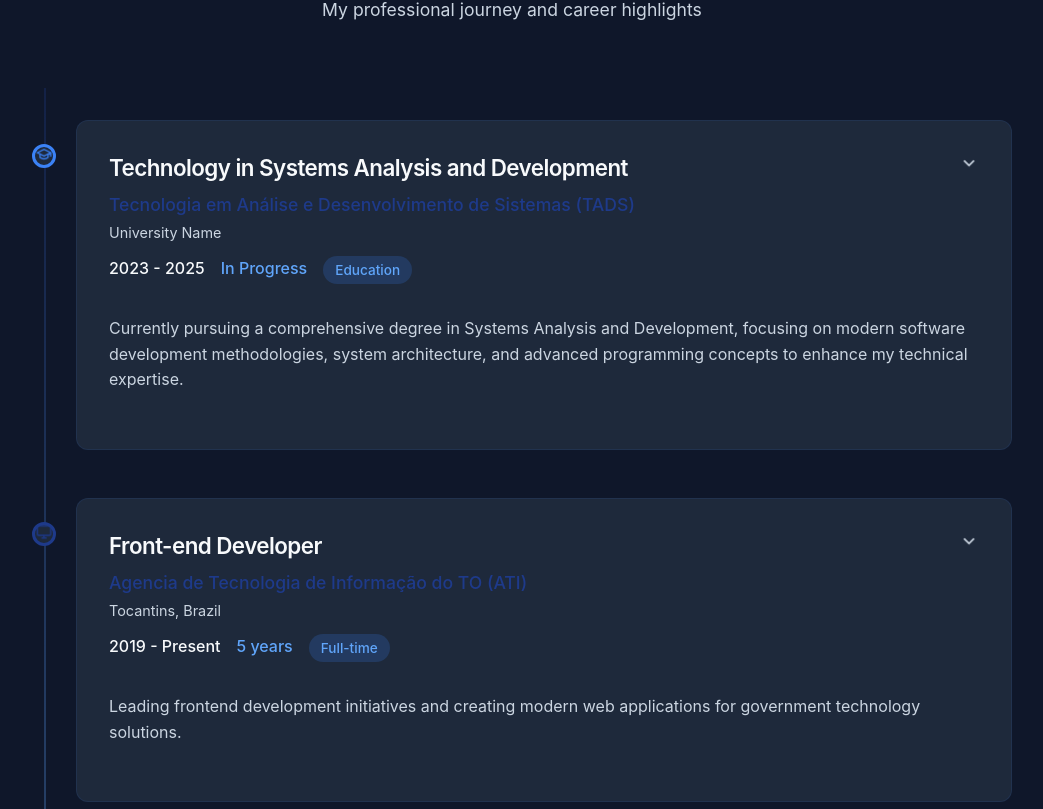
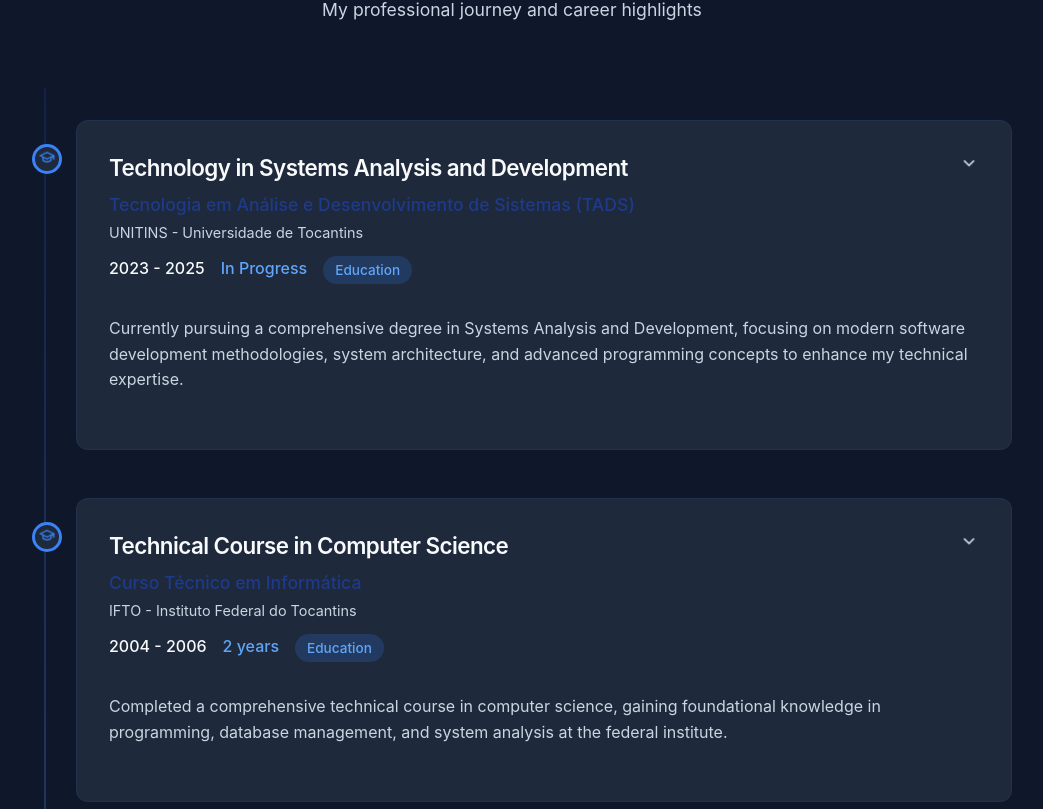
Before and after one commit to C-junior/cj-portfolio-dev, a Vue app: page / in a window 1280 px wide. Shown: the part 5151-5960 px from the top of the page, without its empty margins (128-1171 px from the left). Built offline with nearby package versions, Linux system fonts and the light colour scheme.

Commit message:
ifto add

```diff
--- a/src/components/sections/Experience.vue
+++ b/src/components/sections/Experience.vue
@@ -16,10 +16,10 @@
         <div class="timeline-container">
           <div class="timeline-line"></div>
 
-          <!-- Education Timeline Item -->
+          <!-- Current Education Timeline Item -->
           <div
             class="timeline-item education-item"
-            :class="{ 'expanded': expandedItems.includes('education') }"
+            :class="{ 'expanded': expandedItems.includes('education-current') }"
             :style="{ animationDelay: '0ms' }"
           >
             <!-- Timeline Node -->
@@ -34,7 +34,7 @@
 
             <!-- Education Card -->
             <div class="experience-card education-card">
-              <div class="card-header" @click="toggleExpanded('education')">
+              <div class="card-header" @click="toggleExpanded('education-current')">
                 <div class="position-info">
                   <h3 class="position-title">{{ userProfile.education.current.degree }}</h3>
                   <div class="company-info">
@@ -56,7 +56,7 @@
                     fill="none"
                     stroke="currentColor"
                     stroke-width="2"
-                    :class="{ 'rotated': expandedItems.includes('education') }"
+                    :class="{ 'rotated': expandedItems.includes('education-current') }"
                   >
                     <polyline points="6,9 12,15 18,9"></polyline>
                   </svg>
@@ -134,6 +134,134 @@
                           </svg>
                         </div>
                         Apply theoretical knowledge to real-world development challenges
+                      </li>
+                    </ul>
+                  </div>
+                </div>
+              </div>
+            </div>
+          </div>
+
+          <!-- Past Education Timeline Items -->
+          <div
+            v-for="(education, index) in userProfile.education.past"
+            :key="'education-' + index"
+            class="timeline-item education-item"
+            :class="{ 'expanded': expandedItems.includes('education-past-' + index) }"
+            :style="{ animationDelay: `${(index + 1) * 100}ms` }"
+          >
+            <!-- Timeline Node -->
+            <div class="timeline-node education-node">
+              <div class="node-inner">
+                <svg width="16" height="16" viewBox="0 0 24 24" fill="none" stroke="currentColor" stroke-width="2">
+                  <path d="M22 10v6M2 10l10-5 10 5-10 5z"/>
+                  <path d="M6 12v5c3 3 9 3 12 0v-5"/>
+                </svg>
+              </div>
+            </div>
+
+            <!-- Education Card -->
+            <div class="experience-card education-card">
+              <div class="card-header" @click="toggleExpanded('education-past-' + index)">
+                <div class="position-info">
+                  <h3 class="position-title">{{ education.degree }}</h3>
+                  <div class="company-info">
+                    <span class="company-name">{{ education.degreePortuguese }}</span>
+                    <span class="location">{{ education.institution }}</span>
+                  </div>
+                  <div class="period-info">
+                    <span class="period">{{ education.startYear }} - {{ education.endYear }}</span>
+                    <span class="duration">{{ education.duration }}</span>
+                    <span class="type education-type">Education</span>
+                  </div>
+                </div>
+
+                <div class="expand-button">
+                  <svg
+                    width="20"
+                    height="20"
+                    viewBox="0 0 24 24"
+                    fill="none"
+                    stroke="currentColor"
+                    stroke-width="2"
+                    :class="{ 'rotated': expandedItems.includes('education-past-' + index) }"
+                  >
+                    <polyline points="6,9 12,15 18,9"></polyline>
+                  </svg>
+                </div>
+              </div>
+
+              <div class="card-content">
+                <p class="position-description">
+                  Completed a comprehensive technical course in computer science,
+                  gaining foundational knowledge in programming, database management,
+                  and system analysis at the federal institute.
+                </p>
+
+                <!-- Expandable Details -->
+                <div class="expandable-content">
+                  <!-- Curriculum Focus -->
+                  <div class="detail-section">
+                    <h4 class="detail-title">Curriculum Focus</h4>
+                    <ul class="responsibility-list">
+                      <li class="responsibility-item" style="animation-delay: 0ms;">
+                        Programming fundamentals and algorithms
+                      </li>
+                      <li class="responsibility-item" style="animation-delay: 100ms;">
+                        Database design and management
+                      </li>
+                      <li class="responsibility-item" style="animation-delay: 200ms;">
+                        System analysis and development basics
+                      </li>
+                      <li class="responsibility-item" style="animation-delay: 300ms;">
+                        Network and security concepts
+                      </li>
+                      <li class="responsibility-item" style="animation-delay: 400ms;">
+                        Project development and teamwork
+                      </li>
+                    </ul>
+                  </div>
+
+                  <!-- Skills Acquired -->
+                  <div class="detail-section">
+                    <h4 class="detail-title">Skills Acquired</h4>
+                    <div class="tech-tags">
+                      <span class="tech-tag" style="animation-delay: 0ms;">Programming</span>
+                      <span class="tech-tag" style="animation-delay: 50ms;">Database Management</span>
+                      <span class="tech-tag" style="animation-delay: 100ms;">System Analysis</span>
+                      <span class="tech-tag" style="animation-delay: 150ms;">Project Management</span>
+                      <span class="tech-tag" style="animation-delay: 200ms;">Teamwork</span>
+                      <span class="tech-tag" style="animation-delay: 250ms;">Problem Solving</span>
+                    </div>
+                  </div>
+
+                  <!-- Academic Achievements -->
+                  <div class="detail-section">
+                    <h4 class="detail-title">Academic Achievements</h4>
+                    <ul class="achievement-list">
+                      <li class="achievement-item" style="animation-delay: 0ms;">
+                        <div class="achievement-icon">
+                          <svg width="16" height="16" viewBox="0 0 24 24" fill="none" stroke="currentColor" stroke-width="2">
+                            <path d="M12 2l3.09 6.26L22 9.27l-5 4.87 1.18 6.88L12 17.77l-6.18 3.25L7 14.14 2 9.27l6.91-1.01L12 2z"/>
+                          </svg>
+                        </div>
+                        Built foundational knowledge in computer science principles
+                      </li>
+                      <li class="achievement-item" style="animation-delay: 100ms;">
+                        <div class="achievement-icon">
+                          <svg width="16" height="16" viewBox="0 0 24 24" fill="none" stroke="currentColor" stroke-width="2">
+                            <path d="M12 2l3.09 6.26L22 9.27l-5 4.87 1.18 6.88L12 17.77l-6.18 3.25L7 14.14 2 9.27l6.91-1.01L12 2z"/>
+                          </svg>
+                        </div>
+                        Gained practical experience in software development
+                      </li>
+                      <li class="achievement-item" style="animation-delay: 200ms;">
+                        <div class="achievement-icon">
+                          <svg width="16" height="16" viewBox="0 0 24 24" fill="none" stroke="currentColor" stroke-width="2">
+                            <path d="M12 2l3.09 6.26L22 9.27l-5 4.87 1.18 6.88L12 17.77l-6.18 3.25L7 14.14 2 9.27l6.91-1.01L12 2z"/>
+                          </svg>
+                        </div>
+                        Developed problem-solving and analytical skills
                       </li>
                     </ul>
                   </div>
@@ -390,6 +518,7 @@ const toggleExpanded = (positionId) => {
 
 .timeline-node {
   position: absolute;
+  padding: 12px;
   left: 1.25rem;
   top: 1.5rem;
   width: 1.5rem;
--- a/src/utils/constants.js
+++ b/src/utils/constants.js
@@ -13,11 +13,22 @@ export const USER_PROFILE = {
       degree: "Technology in Systems Analysis and Development",
       degreePortuguese:
         "Tecnologia em Análise e Desenvolvimento de Sistemas (TADS)",
-      institution: "University Name", // You can update this with your actual university
+      institution: "UNITINS - Universidade de Tocantins", // Your actual university
       status: "In Progress",
       startYear: "2023", // Update with actual year
       expectedGraduation: "2025", // Update with actual year
     },
+    past: [
+      {
+        degree: "Technical Course in Computer Science",
+        degreePortuguese: "Curso Técnico em Informática",
+        institution: "IFTO - Instituto Federal do Tocantins",
+        status: "Completed",
+        startYear: "2004",
+        endYear: "2006",
+        duration: "2 years",
+      }
+    ]
   },
   experience: {
     total: 5,
```
